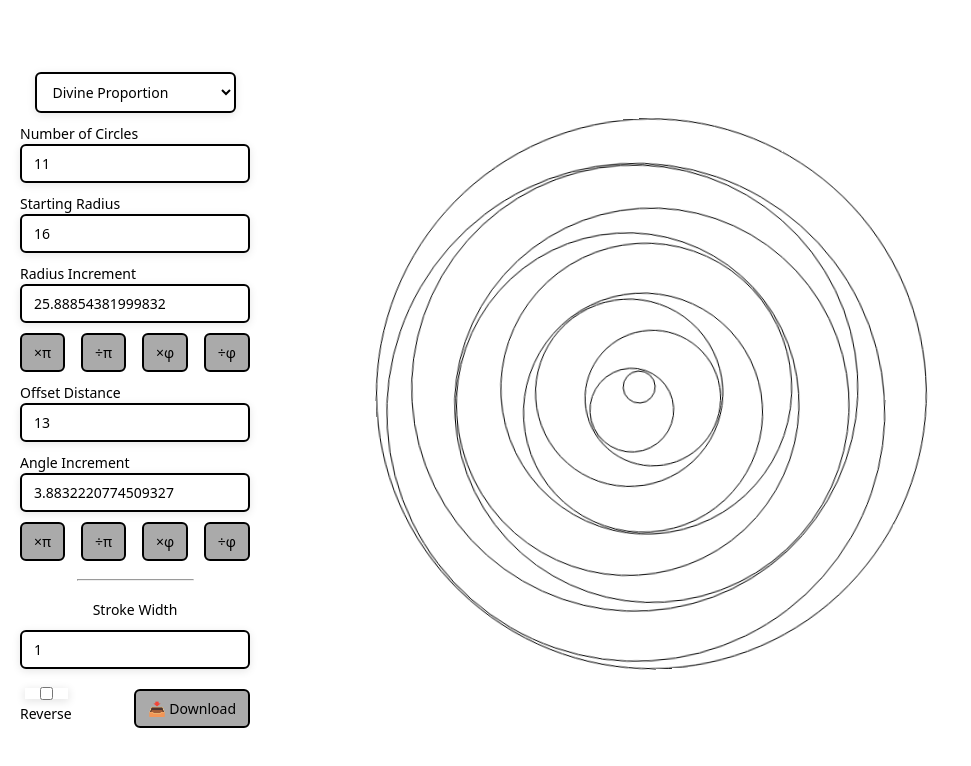
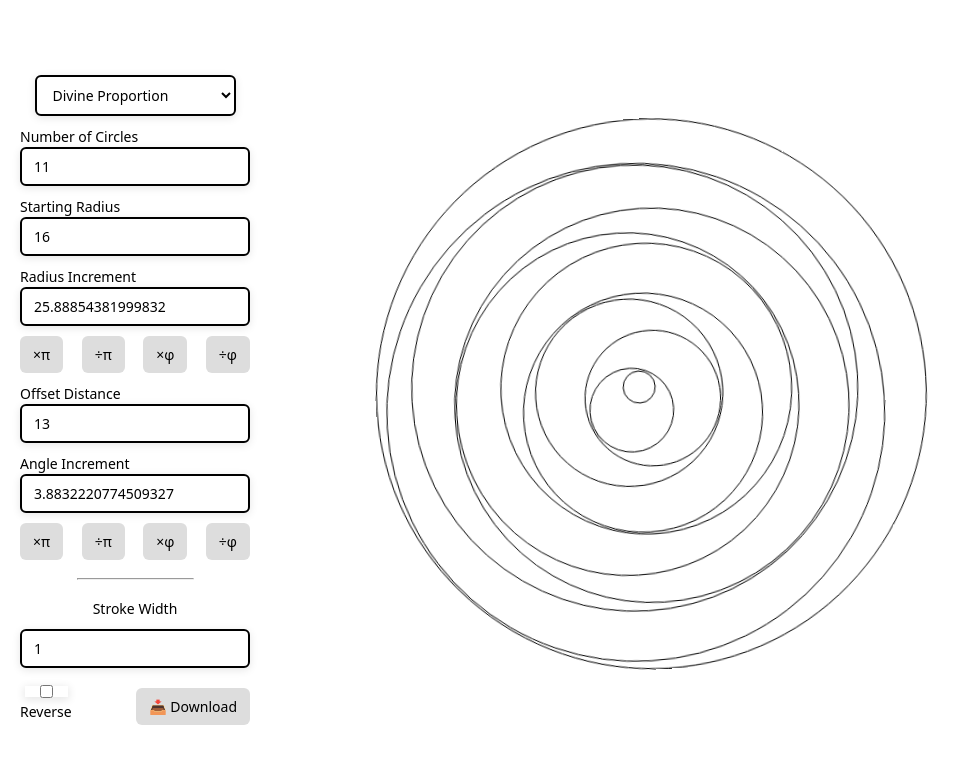
Before and after one commit to josh-frank/rotary-demisphere, a React (Vite) app: page / in a window 1280 px wide. Shown: the top 766 px of the page, without its empty margins (0-971 px from the left). Built offline with nearby package versions, Linux system fonts and the light colour scheme.

Commit message:
styling pt2

```diff
--- a/src/App.css
+++ b/src/App.css
@@ -24,7 +24,6 @@ button {
   padding: 8px 12px;
   color: black;
   border-radius: 6px;
-  border: 2px solid black;
   cursor: pointer;
   font-size: 14px;
   font-family: system-ui;
@@ -73,7 +72,7 @@ circle {
   }
 
   button {
-    background: #aaa;
+    background: #ddd;
   }
 
   label {
```
